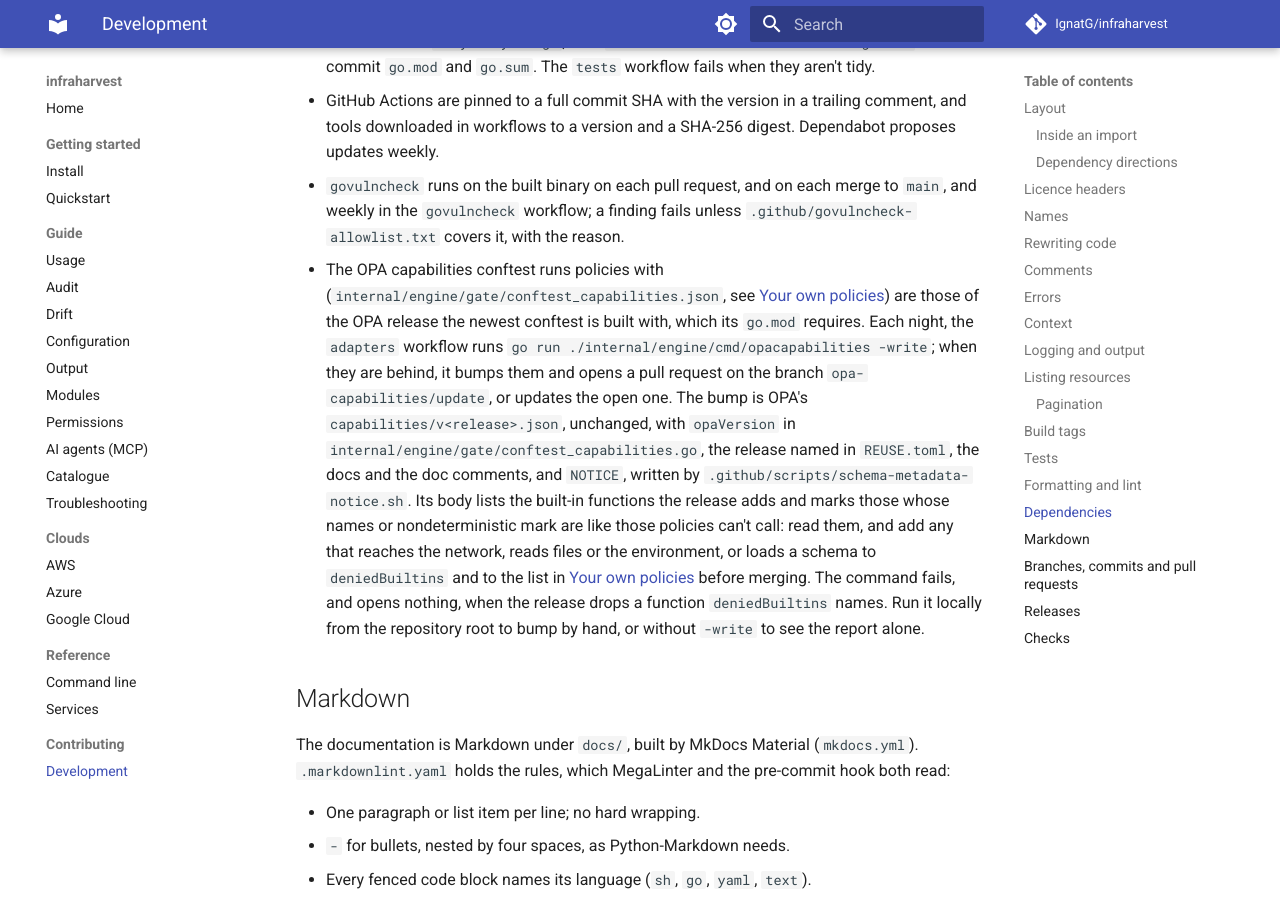
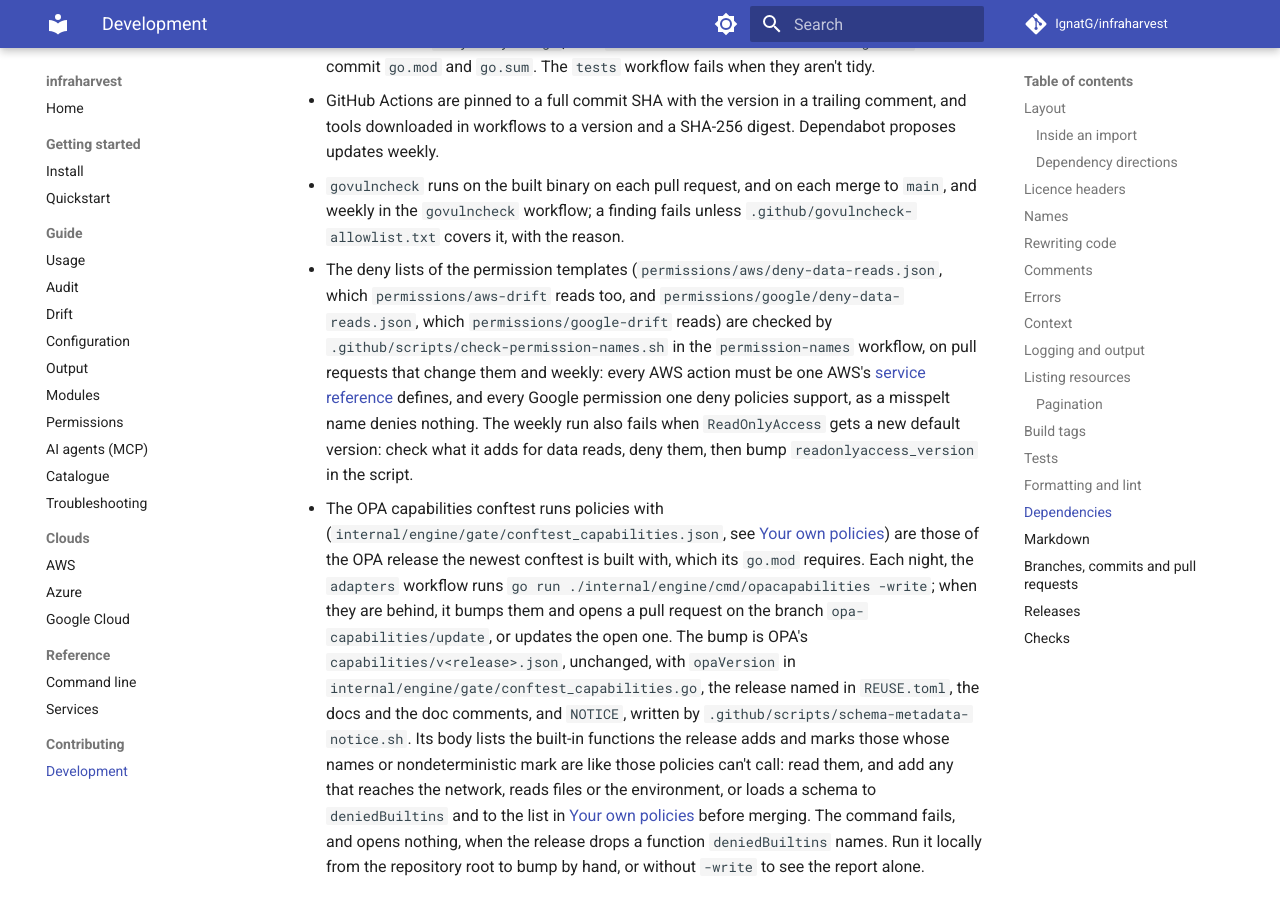
Before and after one commit to IgnatG/infraharvest, an MkDocs documentation site: the page built from docs/development.md, in a window 1280 px wide and 900 px high, scrolled down 12901 px. Built offline with MkDocs 1.6.1 and Material for MkDocs 9.7.7, drawn with Linux system fonts in a browser that asks for light colours; comment, search, counter and statistics services are not loaded.

Commit message:
ci(permissions): check the deny lists' names and ReadOnlyAccess's version
A misspelt action or permission in a deny list denies nothing, and the templates' tests couldn't tell. The new permission-names workflow checks the AWS list against AWS's service reference and the Google list against the permissions deny policies support, on pull requests that change them and weekly, and fails the weekly run when ReadOnlyAccess gets a new default version, whose data reads the list may not deny yet. It reads public documentation only. The permissions job also checks the Google list is a JSON array of strings.

```diff
--- a/docs/development.md
+++ b/docs/development.md
@@ -195,6 +195,7 @@ A bug fix comes with a test that fails without it. New behaviour comes with test
 - After changing imports or `go.mod`, run `go mod tidy` on GitHub: `make ci-tidy`, or push a branch named `tidy/<anything>`, then `make ci-download RUN=<id> NAME=go-mod` and commit `go.mod` and `go.sum`. The `tests` workflow fails when they aren't tidy.
 - GitHub Actions are pinned to a full commit SHA with the version in a trailing comment, and tools downloaded in workflows to a version and a SHA-256 digest. Dependabot proposes updates weekly.
 - `govulncheck` runs on the built binary on each pull request, and on each merge to `main`, and weekly in the `govulncheck` workflow; a finding fails unless `.github/govulncheck-allowlist.txt` covers it, with the reason.
+- The deny lists of the permission templates (`permissions/aws/deny-data-reads.json`, which `permissions/aws-drift` reads too, and `permissions/google/deny-data-reads.json`, which `permissions/google-drift` reads) are checked by `.github/scripts/check-permission-names.sh` in the `permission-names` workflow, on pull requests that change them and weekly: every AWS action must be one AWS's [service reference](https://docs.aws.amazon.com/service-authorization/latest/reference/service-reference.html) defines, and every Google permission one deny policies support, as a misspelt name denies nothing. The weekly run also fails when `ReadOnlyAccess` gets a new default version: check what it adds for data reads, deny them, then bump `readonlyaccess_version` in the script.
 - The OPA capabilities conftest runs policies with (`internal/engine/gate/conftest_capabilities.json`, see [Your own policies](output.md#your-own-policies)) are those of the OPA release the newest conftest is built with, which its `go.mod` requires. Each night, the `adapters` workflow runs `go run ./internal/engine/cmd/opacapabilities -write`; when they are behind, it bumps them and opens a pull request on the branch `opa-capabilities/update`, or updates the open one. The bump is OPA's `capabilities/v<release>.json`, unchanged, with `opaVersion` in `internal/engine/gate/conftest_capabilities.go`, the release named in `REUSE.toml`, the docs and the doc comments, and `NOTICE`, written by `.github/scripts/schema-metadata-notice.sh`. Its body lists the built-in functions the release adds and marks those whose names or nondeterministic mark are like those policies can't call: read them, and add any that reaches the network, reads files or the environment, or loads a schema to `deniedBuiltins` and to the list in [Your own policies](output.md#your-own-policies) before merging. The command fails, and opens nothing, when the release drops a function `deniedBuiltins` names. Run it locally from the repository root to bump by hand, or without `-write` to see the report alone.
 
 ## Markdown
```
Also changed, not shown: docs/permissions.md (+1 -1 lines), 3 other files.
